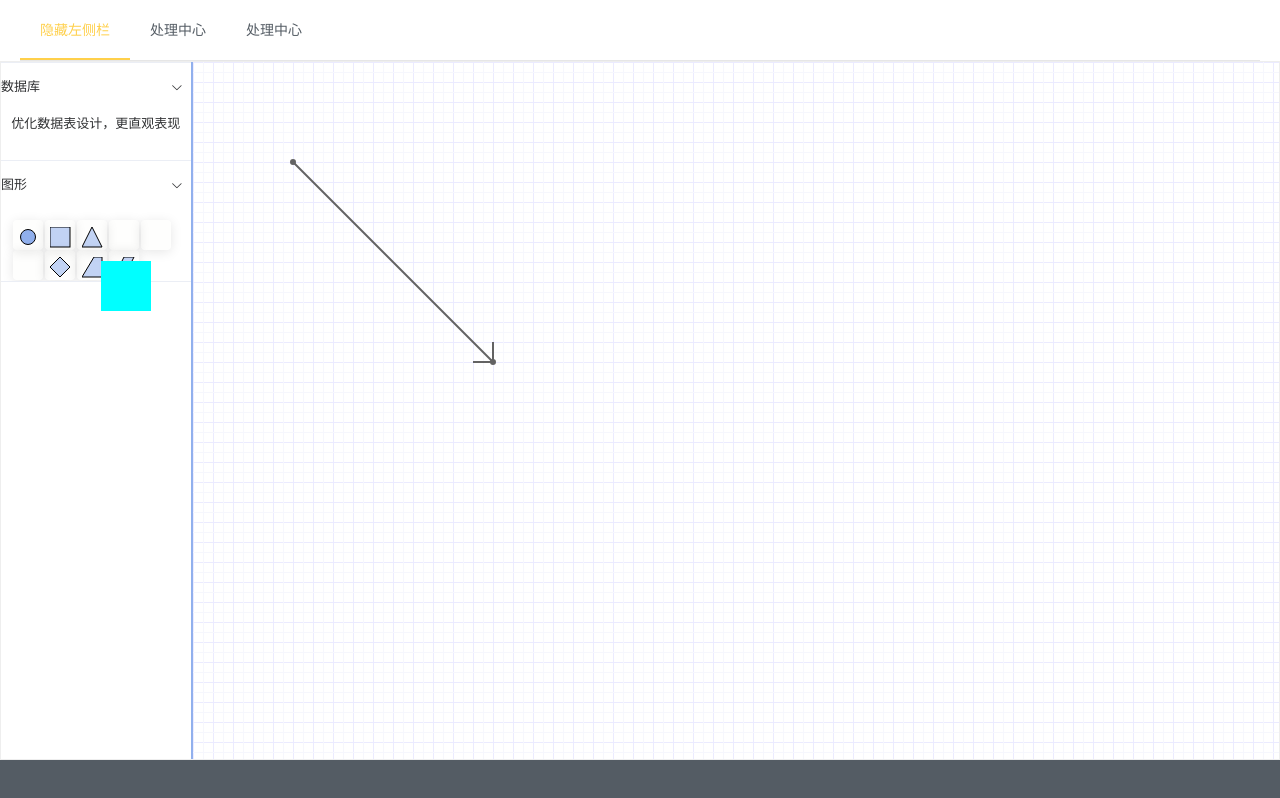
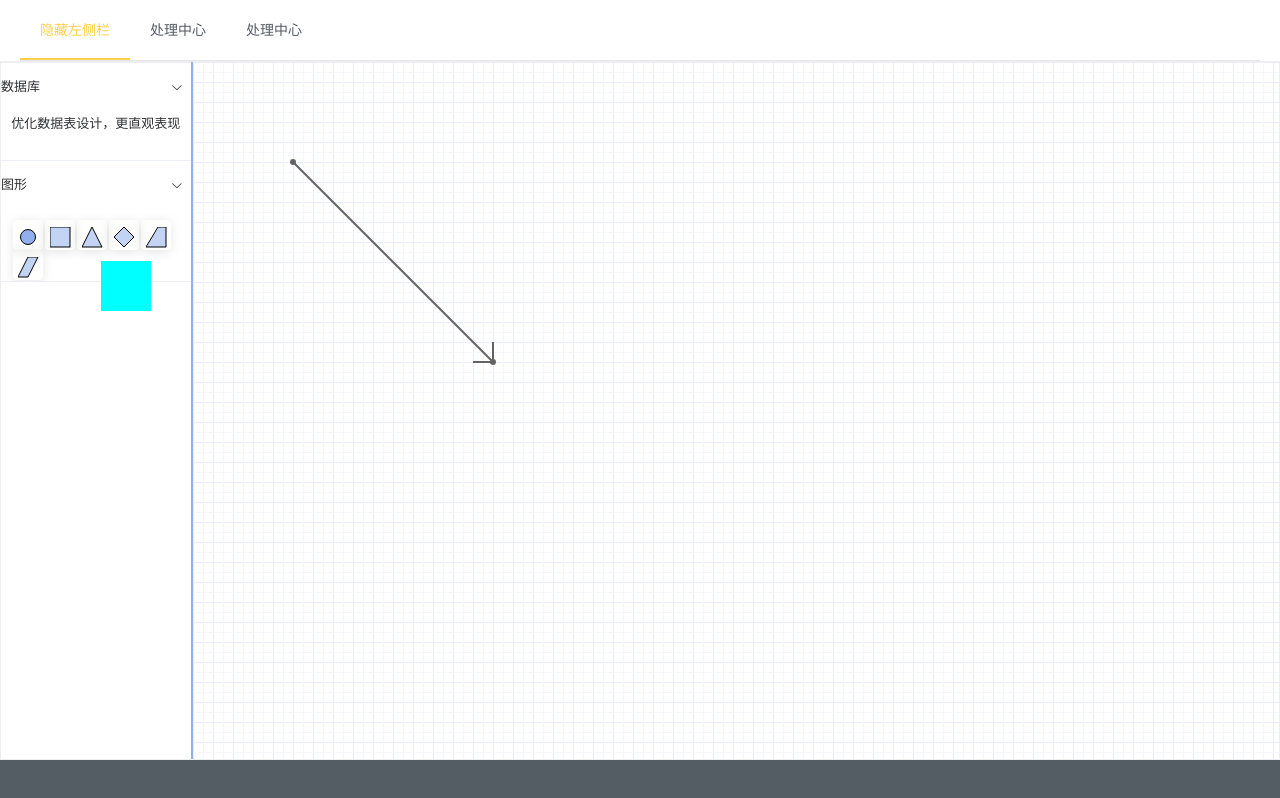
Before and after one commit to pucong/pc-svg, a Vue app: page / in a window 1280 px wide. Built offline with nearby package versions, Linux system fonts and the light colour scheme.

Commit message:
全部图形修改为svg图形

```diff
--- a/src/components/common/pc-svg.vue
+++ b/src/components/common/pc-svg.vue
@@ -162,6 +162,7 @@
           event: e
         }
         this.$emit('outerHoverDis', opt)
+        this.showBoor = false
       },
       typeThreeSvgMove () {
         this.$emit('typeThreeSvgMove', this.cardId) // 触发移动事件
--- a/src/components/left.vue
+++ b/src/components/left.vue
@@ -7,9 +7,6 @@
       <pcSvg type="circle"        inner-color="rgba(53, 109, 222, 0.54)" :svg-type="2" @clickSvg="clickSvg" :card-id="getUuid()"></pcSvg>
       <pcSvg type="rect"          inner-color="rgba(53, 109, 222, 0.3)"  :svg-type="2" @clickSvg="clickSvg" :card-id="getUuid()"></pcSvg>
       <pcSvg type="triangle"      inner-color="rgba(53, 109, 222, 0.3)"  :svg-type="2" @clickSvg="clickSvg" :card-id="getUuid()"></pcSvg>
-      <pcSvg type="dTriangle"     inner-color="rgba(53, 109, 222, 0.3)"  :svg-type="2" @clickSvg="clickSvg" :card-id="getUuid()"></pcSvg>
-      <pcSvg type="lTriangle"     inner-color="rgba(53, 109, 222, 0.3)"  :svg-type="2" @clickSvg="clickSvg" :card-id="getUuid()"></pcSvg>
-      <pcSvg type="rTriangle"     inner-color="rgba(53, 109, 222, 0.3)"  :svg-type="2" @clickSvg="clickSvg" :card-id="getUuid()"></pcSvg>
       <pcSvg type="diamond"       inner-color="rgba(53, 109, 222, 0.3)"  :svg-type="2" @clickSvg="clickSvg" :card-id="getUuid()"></pcSvg>
       <pcSvg type="trapezium"     inner-color="rgba(53, 109, 222, 0.3)"  :svg-type="2" @clickSvg="clickSvg" :card-id="getUuid()"></pcSvg>
       <pcSvg type="parallelogram" inner-color="rgba(53, 109, 222, 0.3)"  :svg-type="2" @clickSvg="clickSvg" :card-id="getUuid()"></pcSvg>
--- a/src/components/main.vue
+++ b/src/components/main.vue
@@ -96,7 +96,6 @@
       },
       // 取消hover事件
       outerHoverDis (opt) {
-        this.showBoor = true
       },
       typeThreeSvgMove () {
         this.outerHoverDis()
```
